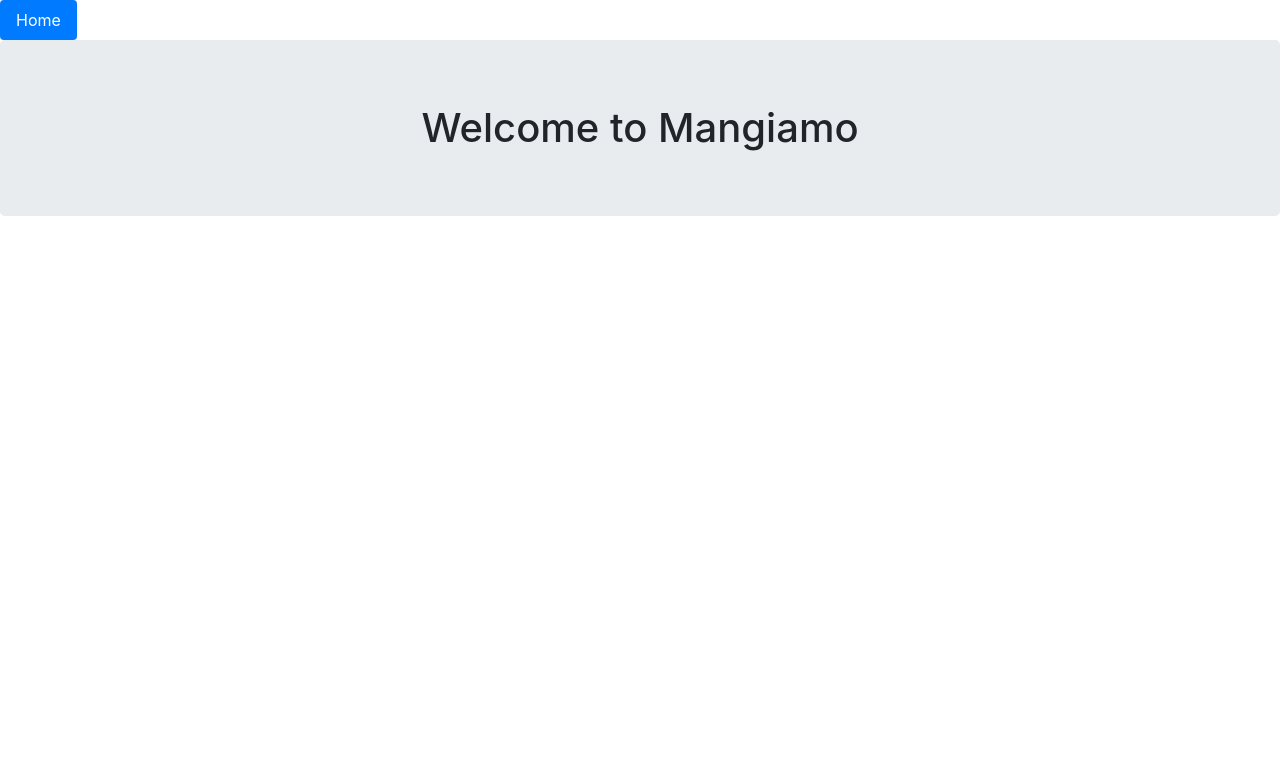
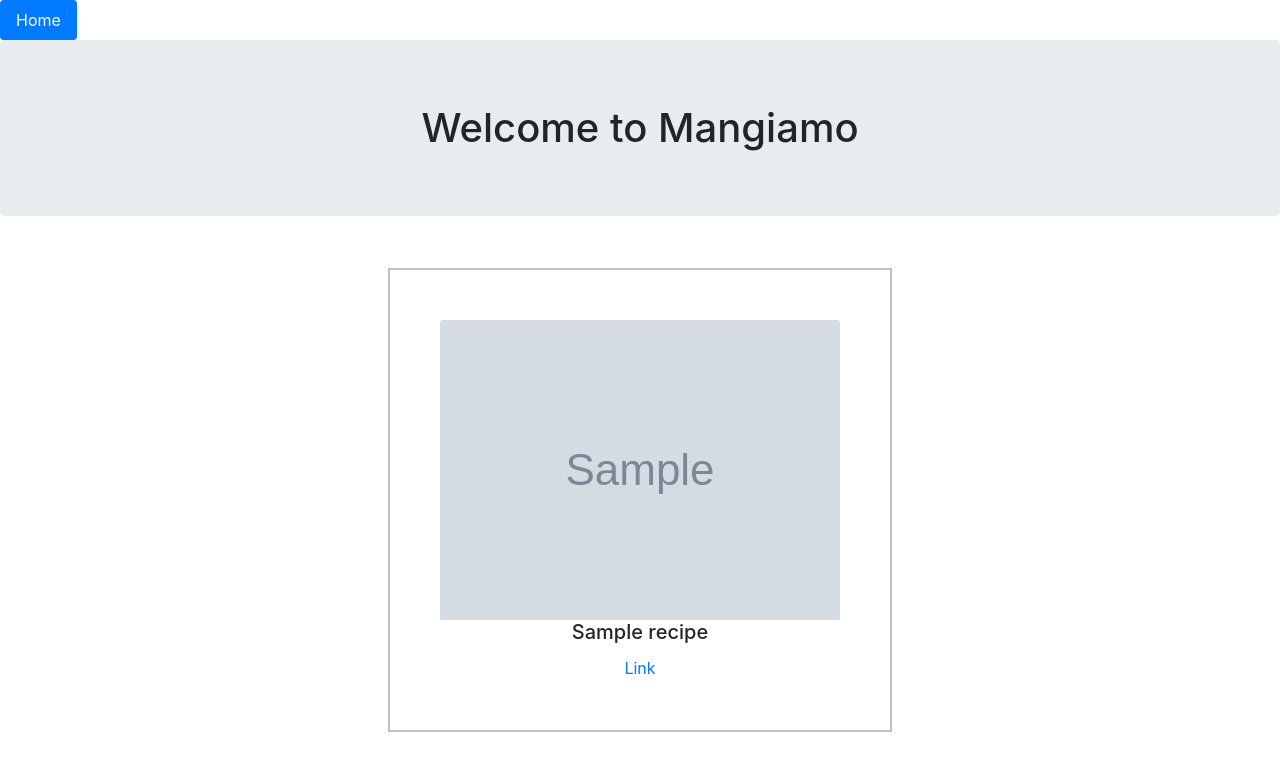
Before and after one commit to vespoli95/mangiamo, a Flask app: template templates/index.html in a window 1280 px wide. Shown: the top 771 px of the page. Run offline with Flask 2, Linux system fonts and the light colour scheme; the template is opened without the code that fills it: most values are stand-ins (such as "Sample title", 1, 10 or a date in 2020); grey boxes marked "Sample" are stand-in pictures; some libraries are stand-ins or nearby versions.

Commit message:
api call and card layout testing

```diff
--- a/app.py
+++ b/app.py
@@ -1,6 +1,14 @@
 from flask import Flask, render_template
-from flask_mysqldb import MySQL
+import requests
+
+#api key = dd2f8137
+
 app = Flask(__name__)
+url = "https://api.edamam.com/search?q=chicken&app_id=dd2f8137&app_key=8b0da9158df77edc612feef9e21d8b7f&from=0&to=10"
+response = requests.get(url)
+data = response.json()['hits']
+for key in data:
+    print(key['recipe']['label'])
 
 #confin mySQL
 # app.config['MYSQL_HOST'] = 'localhost'
@@ -20,7 +28,7 @@ def hello():
 
     # cur.close()
 
-    return render_template('index.html')
+    return render_template('index.html', data=data)
 
 if __name__ == '__main__':
     app.run(debug=True)
--- /dev/null
+++ b/static/css/style.css
@@ -0,0 +1,10 @@
+.card-body {
+    display: inline-block;
+    margin: 20px;
+    border: 2px solid silver;
+    padding: 50px;
+}
+
+div#recipes {
+    text-align: center;
+}
--- a/templates/index.html
+++ b/templates/index.html
@@ -1,7 +1,15 @@
 {% extends 'layout.html' %}
 
 {% block body %}
-
-<h1 class="jumbotron" style="text-align: center;">Welcome to Mangiamo</h1>
-
+    <h1 class="jumbotron" style="text-align: center;">Welcome to Mangiamo</h1>
+    <div id="recipes">
+        {% for item in data %}
+            <div class="card-body">
+                <img src="{{item['recipe']['image']}}" class="card-img-top" alt="...">
+                <h5 class="card-title">{{item['recipe']['label']}}</h5>
+                <!-- <h6 class="card-subtitle mb-2 text-muted">Card subtitle</h6> -->
+                <a href="{{item['recipe']['url']}}" class="card-link">Link</a>
+            </div>
+        {% endfor %}
+    </div>
 {% endblock %}
--- a/templates/layout.html
+++ b/templates/layout.html
@@ -5,6 +5,7 @@
     <meta name="viewport" content="width=device-width, initial-scale=1.0">
     <meta http-equiv="X-UA-Compatible" content="ie=edge">
     <link rel="stylesheet" type="text/css" href="https://stackpath.bootstrapcdn.com/bootstrap/4.3.1/css/bootstrap.min.css">
+    <link rel="stylesheet" href="{{ url_for('static', filename='css/style.css') }}">
     <title>Mangiamo</title>
 </head>
 <body>
```
Also changed, not shown: example.db (added).
